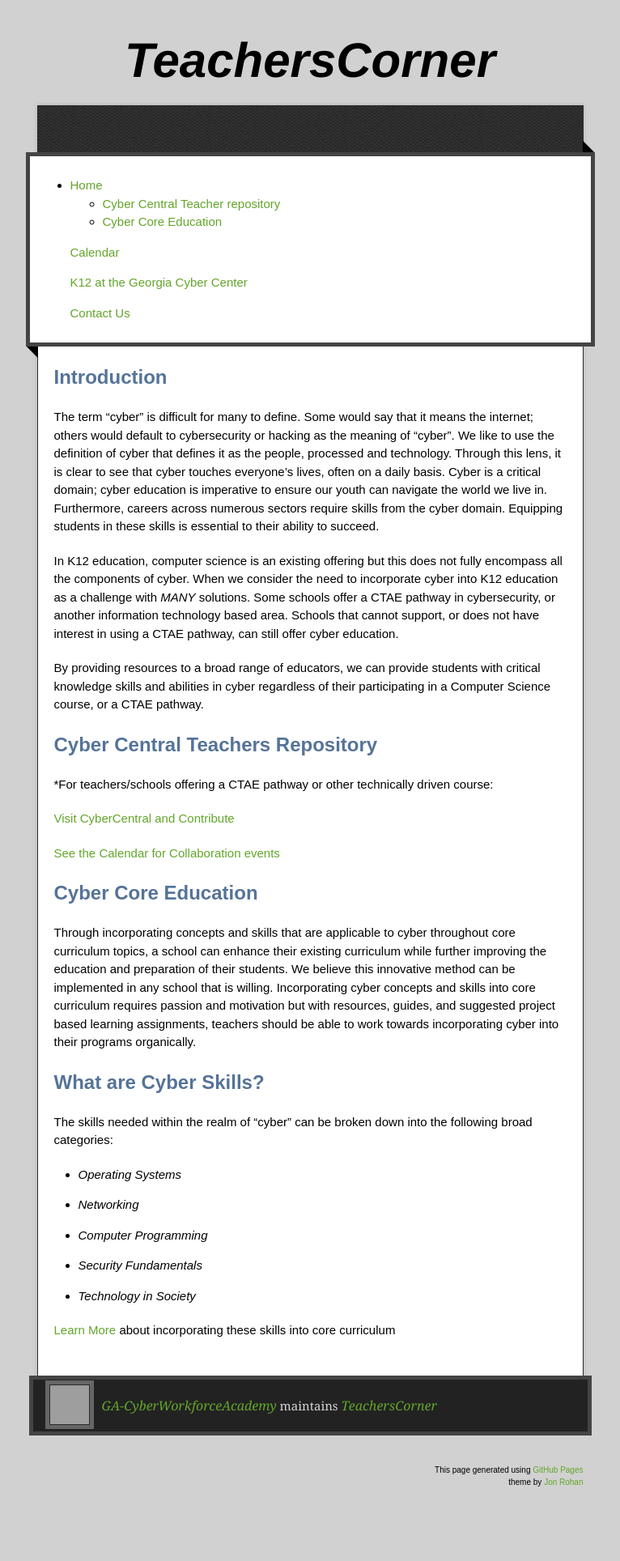
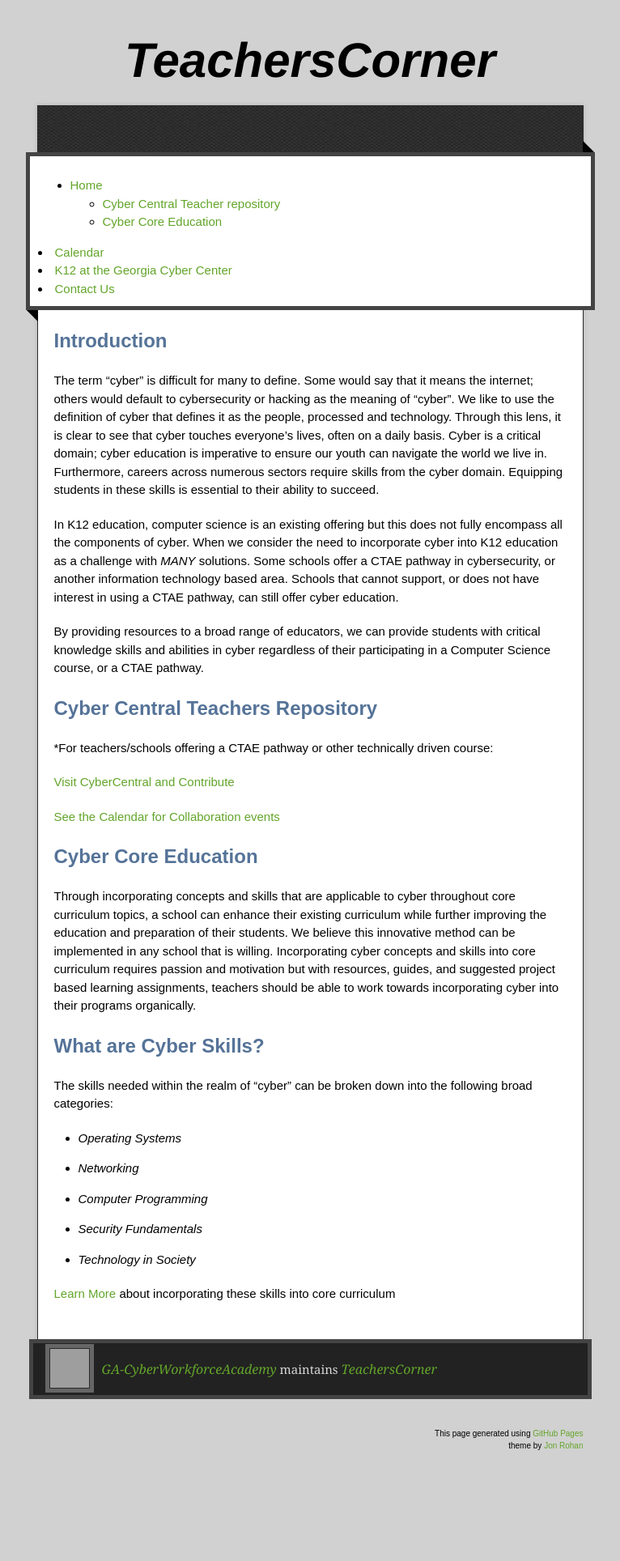
Before and after one commit to GA-CyberWorkforceAcademy/TeachersCorner, a Jekyll site: the page built from index.md, in a window 1280 px wide. Shown: the whole page at 81% size, without its empty margins (257-1023 px from the left). Built offline with Jekyll 4.4.1, drawn with Linux system fonts in a browser that asks for light colours; our own code applies the rules of GitHub Pages for plain Markdown files; the repository's description, which GitHub fills in, is left out; after the commit the page ends 1883 px from its top, so only the background shows below that; grey boxes are pictures that could not be loaded.

```diff
--- a/_includes/navigation.html
+++ b/_includes/navigation.html
@@ -37,7 +37,7 @@
         {% endif %}
     {% endfor %}
     </ul>
-	<ul> <a href="https://calendar.google.com/calendar/embed?src=ge4n6oqm3duj8ahia1a167t88k%40group.calendar.google.com&ctz=America%2FNew_York"> Calendar</a> </ul>
-	<ul> <a href="https://www.gacybercenter.org/services/k12/"> K12 at the Georgia Cyber Center</a> </ul>
-	<ul> <a href="https://www.gacybercenter.org/contact/"> Contact Us</a> </ul>
+	<li> <a href="https://calendar.google.com/calendar/embed?src=ge4n6oqm3duj8ahia1a167t88k%40group.calendar.google.com&ctz=America%2FNew_York"> Calendar</a> </li>
+	<li> <a href="https://www.gacybercenter.org/services/k12/"> K12 at the Georgia Cyber Center</a> </li>
+	<li> <a href="https://www.gacybercenter.org/contact/"> Contact Us</a> </li>
 </nav>
```
